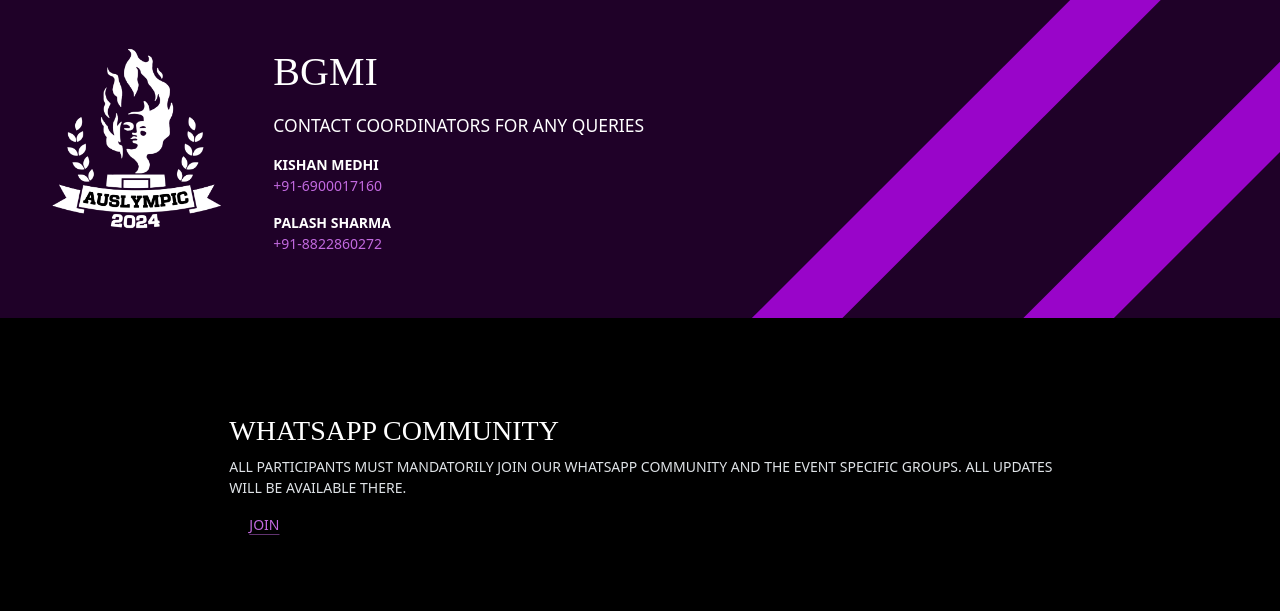
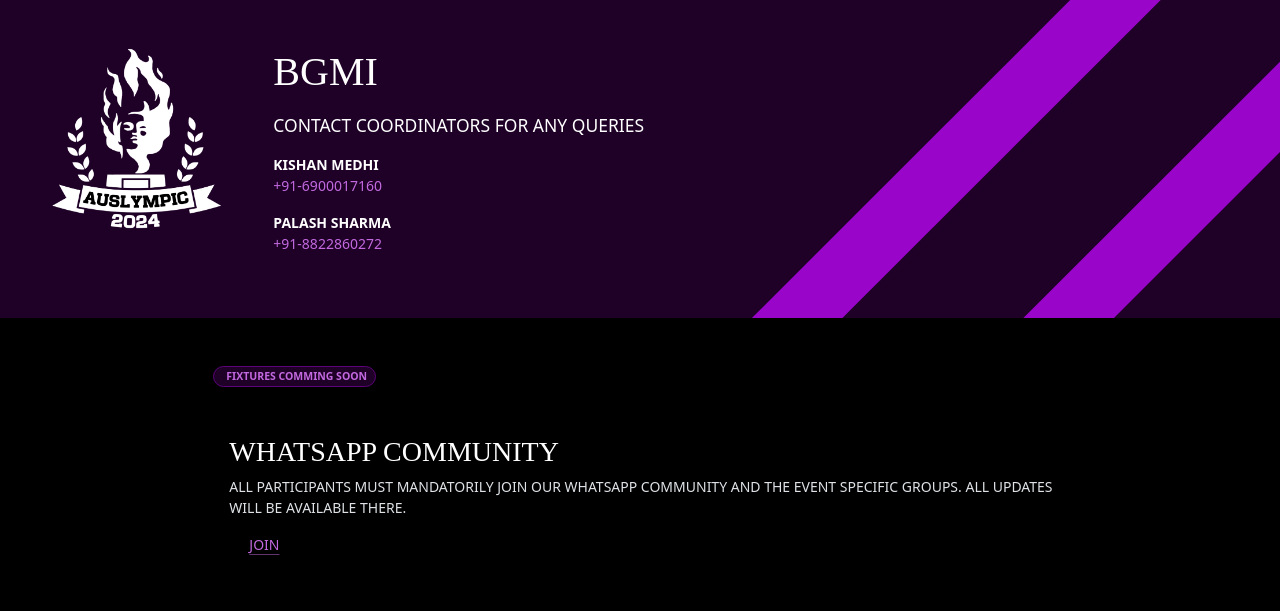
Before and after one commit to HimDek/AUSLYMPIC, a Django app: page /39/ in a window 1280 px wide. Shown: the part 105-716 px from the top of the page. Run offline with Django 5.2, Linux system fonts and the light colour scheme; data comes from the database, SQL or seed files in the repository; data that the repository does not hold is empty; style sheets or scripts are compiled from the project's sources; some libraries are stand-ins or nearby versions; some web fonts are replaced.

Commit message:
fixtures

```diff
--- a/src/templates/sport.html
+++ b/src/templates/sport.html
@@ -13,12 +13,14 @@
                     <img src="{% static 'logo.png' %}" class="w-100" alt="logo" />
                     <ul class="list-unstyled d-flex mt-4">
                         <li class="mx-3">
-                            <a class="link-body-emphasis" target="blank" href="https://chat.whatsapp.com/G0C3hCEk14p6AUVvz943OM">
+                            <a class="link-body-emphasis" target="blank"
+                                href="https://chat.whatsapp.com/G0C3hCEk14p6AUVvz943OM">
                                 <i class="bi bi-whatsapp fs-2"></i>
                             </a>
                         </li>
                         <li class="mx-3">
-                            <a class="link-body-emphasis" target="blank" href="https://www.instagram.com/auslympic_24?igsh=YzljYTk1ODg3Zg==">
+                            <a class="link-body-emphasis" target="blank"
+                                href="https://www.instagram.com/auslympic_24?igsh=YzljYTk1ODg3Zg==">
                                 <i class="bi bi-instagram fs-2"></i>
                             </a>
                         </li>
@@ -70,6 +72,12 @@
                     Fixtures
                 </span>
             </a>
+            {% else %}
+            <span
+                class="badge d-flex align-items-center p-1 pe-2 text-primary-emphasis bg-primary-subtle border border-primary-subtle rounded-pill">
+                <i class="bi bi-calendar-week fs-6 m-1"></i>
+                Fixtures Comming Soon
+            </span>
             {% endif %}
         </span>
 
```
